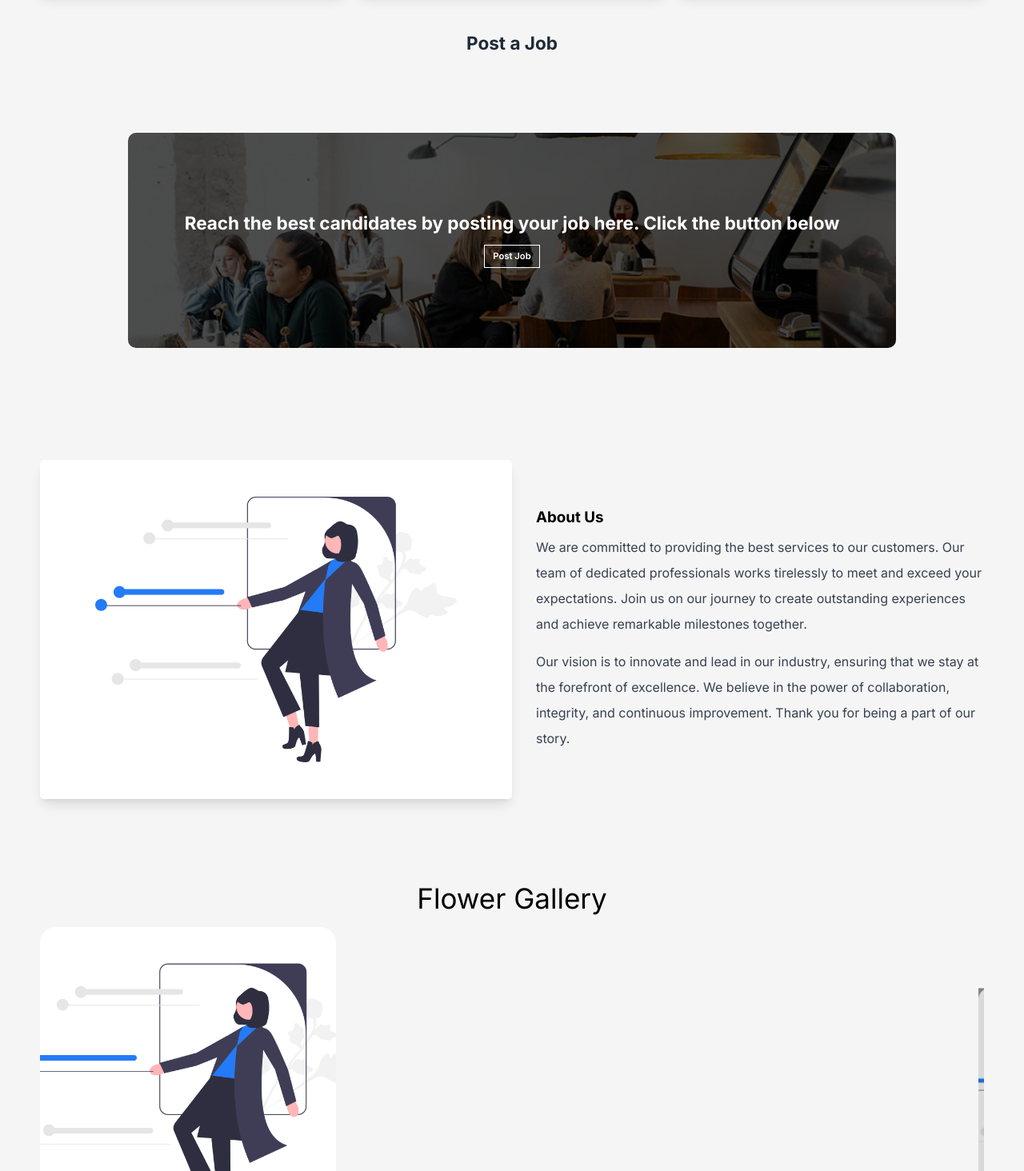
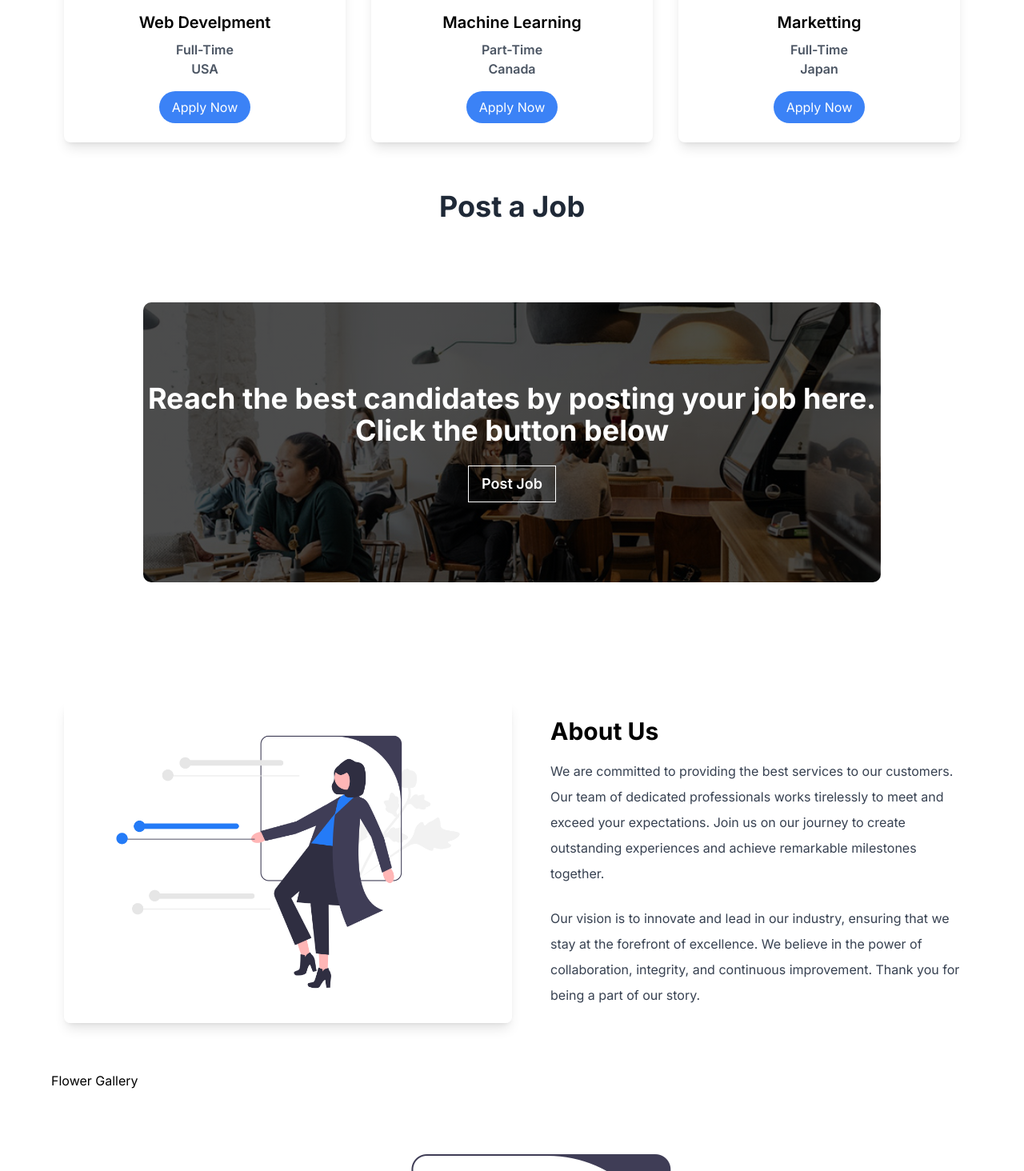
Before and after one commit to TanimSk/job-portal, a React (Vite) app: page / in a window 1280 px wide. Shown: the part 1286-2750 px from the top of the page at 80% size. Built offline with nearby package versions, Linux system fonts and the light colour scheme.

Commit message:
Making sweeper

```diff
--- a/src/index.css
+++ b/src/index.css
@@ -286,187 +286,3 @@
   transition: 1s;
 }
 /* Slider */
-*,
-*::before,
-*::after {
-  margin: 0;
-  padding: 0;
-  box-sizing: border-box;
-  list-style-type: none;
-}
-
-:root {
-  --primary: #6a59ff;
-  --white: #ffffff;
-  --bg: #f5f5f5;
-}
-
-html {
-  font-size: 62.5%;
-  scroll-behavior: smooth;
-}
-
-@media (min-width: 1440px) {
-  html {
-    zoom: 1.5;
-  }
-}
-
-@media (min-width: 2560px) {
-  html {
-    zoom: 1.7;
-  }
-}
-
-@media (min-width: 3860px) {
-  html {
-    zoom: 2.5;
-  }
-}
-
-::-webkit-scrollbar {
-  width: 1.3rem;
-}
-
-::-webkit-scrollbar-thumb {
-  border-radius: 1rem;
-  background: #797979;
-  transition: all 0.5s ease-in-out;
-}
-
-::-webkit-scrollbar-thumb:hover {
-  background: #222224;
-}
-
-::-webkit-scrollbar-track {
-  background: #f9f9f9;
-}
-
-body {
-  font-size: 1.6rem;
-  background: var(--bg);
-}
-
-.container {
-  max-width: 124rem;
-  padding: 4rem 1rem;
-  margin: 0 auto;
-}
-
-.heading {
-  padding: 1rem 0;
-  font-size: 3.5rem;
-  text-align: center;
-}
-
-.swiper_container {
-  height: 52rem;
-  padding: 2rem 0;
-  position: relative;
-}
-
-.swiper-slide {
-  width: 37rem;
-  height: 42rem;
-  position: relative;
-}
-
-@media (max-width: 500px) {
-  .swiper_container {
-    height: 47rem;
-  }
-  .swiper-slide {
-    width: 28rem !important;
-    height: 36rem !important;
-  }
-  .swiper-slide img {
-    width: 28rem !important;
-    height: 36rem !important;
-  }
-}
-
-.swiper-slide img {
-  width: 37rem;
-  height: 42rem;
-  border-radius: 2rem;
-  object-fit: cover;
-}
-
-.swiper-slide-shadow-left,
-.swiper-slide-shadow-right {
-  display: none;
-}
-
-.slider-controler {
-  position: relative;
-  bottom: 2rem;
-  display: flex;
-  align-items: center;
-  justify-content: center;
-}
-
-.slider-controler .swiper-button-next {
-  left: 58% !important;
-  transform: translateX(-58%) !important;
-}
-
-@media (max-width: 990px) {
-  .slider-controler .swiper-button-next {
-    left: 70% !important;
-    transform: translateX(-70%) !important;
-  }
-}
-
-@media (max-width: 450px) {
-  .slider-controler .swiper-button-next {
-    left: 80% !important;
-    transform: translateX(-80%) !important;
-  }
-}
-
-@media (max-width: 990px) {
-  .slider-controler .swiper-button-prev {
-    left: 30% !important;
-    transform: translateX(-30%) !important;
-  }
-}
-
-@media (max-width: 450px) {
-  .slider-controler .swiper-button-prev {
-    left: 20% !important;
-    transform: translateX(-20%) !important;
-  }
-}
-
-.slider-controler .slider-arrow {
-  background: var(--white);
-  width: 3.5rem;
-  height: 3.5rem;
-  border-radius: 50%;
-  left: 42%;
-  transform: translateX(-42%);
-  filter: drop-shadow(0px 8px 24px rgba(18, 28, 53, 0.1));
-}
-
-.slider-controler .slider-arrow ion-icon {
-  font-size: 2rem;
-  color: #222224;
-}
-
-.slider-controler .slider-arrow::after {
-  content: '';
-}
-
-.swiper-pagination {
-  position: relative;
-  width: 15rem !important;
-  bottom: 1rem;
-}
-
-.swiper-pagination .swiper-pagination-bullet {
-  filter: drop-shadow(0px 8px 24px rgba(18, 28, 53, 0.1));
-}
-
-.swiper-pagination .swiper-pagination-bullet-active {
-  background: var(--primary);
-}
```
